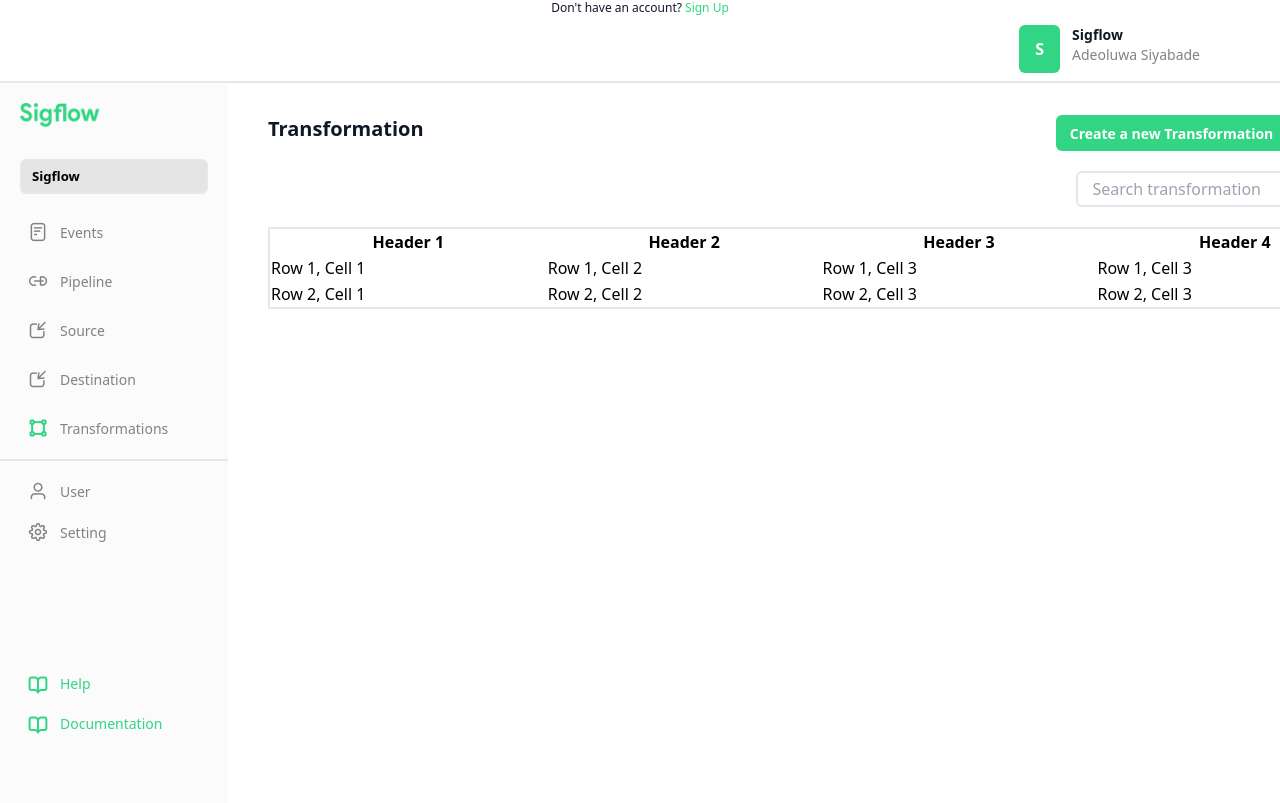
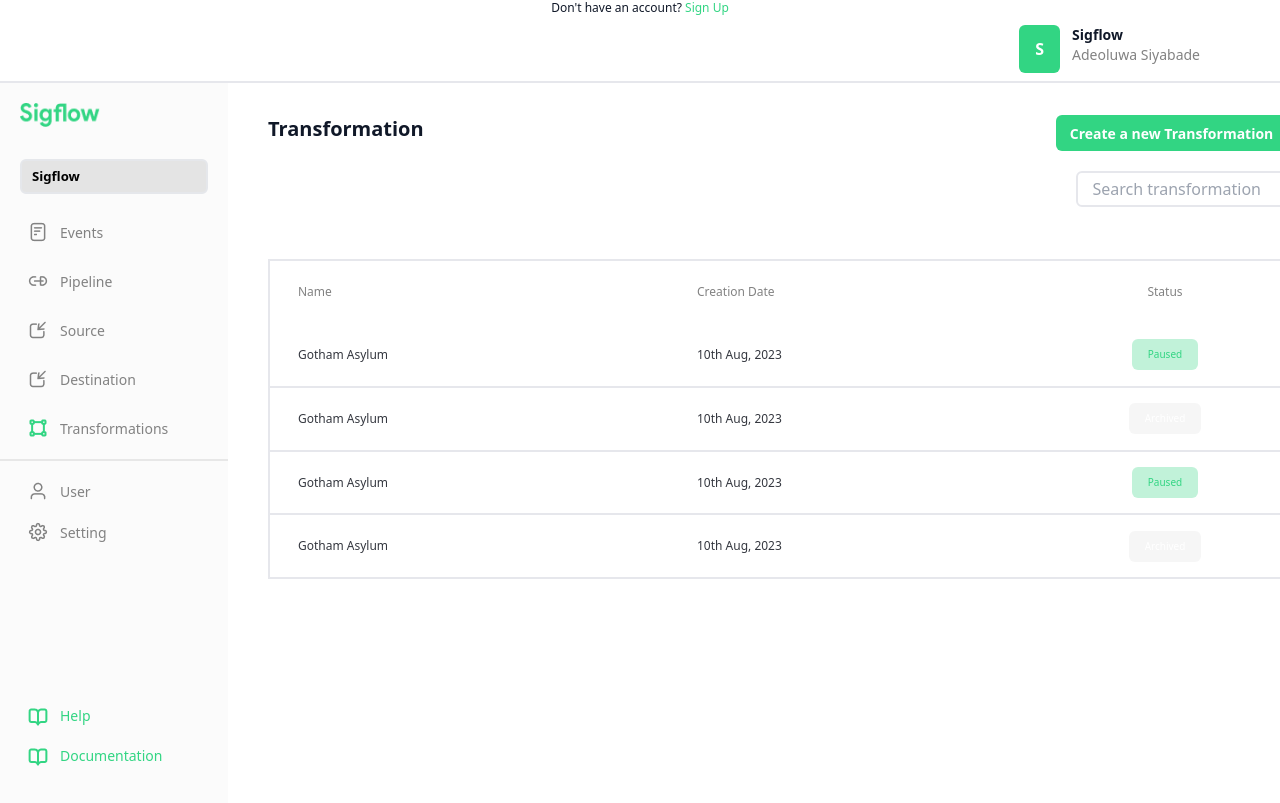
Before and after one commit to Princessayomide53/SigFlow, a React (Create React App) app: page / in a window 1280 px wide. Shown: the part 605-1408 px from the top of the page. Built offline with nearby package versions, Linux system fonts and the light colour scheme.

Commit message:
almost done with the dashboard

```diff
--- a/src/components/Dashboard/Main.js
+++ b/src/components/Dashboard/Main.js
@@ -1,29 +1,88 @@
 import React from "react";
 import MiniMain from "./MiniMain";
+import { SlOptionsVertical } from "react-icons/sl";
 
 const Main = () => {
   return (
-    <section className="p-[2rem] max-w-[73rem] w-[73rem]">
+    <section className="p-[2rem] max-w-[73rem] w-[73rem] mx-auto">
       <MiniMain />
-      <article className="">
-        <table className="border-2 border-[#E6E7EC] m-auto w-[69.2rem]">
-          <tr>
-            <th>Header 1</th>
-            <th>Header 2</th>
-            <th>Header 3</th>
-            <th>Header 4</th>
+      <article className="m-auto py-[2rem]">
+        <table className="border-2 border-[#E6E7EC] mx-auto w-[69.2rem] h-[20rem] p-5">
+          <tr className="  w-[7rem] h-[3rem]">
+            <th className="text-start w-[25rem] px-7 text-[#828282] text-[0.75rem] font-medium">
+              Name
+            </th>
+            <th className="text-start w-[22rem] px-7 text-[#828282] text-[0.75rem] font-medium">
+              Creation Date
+            </th>
+            <th className="text-[#828282] text-[0.75rem] font-medium text-center w-[18rem] px-7">
+              Status
+            </th>
+            {/* <th></th> */}
           </tr>
-          <tr className="w-full">
-            <td>Row 1, Cell 1</td>
-            <td>Row 1, Cell 2</td>
-            <td>Row 1, Cell 3</td>
-            <td>Row 1, Cell 3</td>
+          <tr className="w-[7rem] h-[3rem] text-center">
+            <td className="text-[#34373F] text-[0.75rem] font-normal text-start w-[25rem] px-7">
+              Gotham Asylum
+            </td>
+            <td className="text-[#34373F] text-[0.75rem] font-normal text-start w-[22rem] px-7">
+              10th Aug, 2023
+            </td>
+            <td className="font-medium text-center w-[18rem]">
+              <button className="text-[#32D583] bg-[#32D583] bg-opacity-30 rounded-md text-[0.625rem] px-4 py-2">
+                Paused
+              </button>
+            </td>
+            <td>
+              <SlOptionsVertical />
+            </td>
           </tr>
-          <tr>
-            <td>Row 2, Cell 1</td>
-            <td>Row 2, Cell 2</td>
-            <td>Row 2, Cell 3</td>
-            <td>Row 2, Cell 3</td>
+          <tr className="border-2  border-[#E6E7EC] text-center w-[7rem] h-[3rem]">
+            <td className="text-[#34373F] text-[0.75rem] font-normal text-start w-[25rem] px-7">
+              Gotham Asylum
+            </td>
+            <td className="text-[#34373F] text-[0.75rem] font-normal text-start w-[22rem] px-7">
+              10th Aug, 2023
+            </td>
+            <td className="text-center font-medium w-[18rem]">
+              <button className="bg-[#E0E0E0] text-white bg-opacity-30 rounded-md text-[0.625rem] px-4 py-2">
+                Archived
+              </button>
+            </td>
+            <td>
+              <SlOptionsVertical />
+            </td>
+          </tr>
+          <tr className="border-2 border-[#E6E7EC] text-center w-[7rem] h-[3rem]">
+            <td className="text-[#34373F] text-[0.75rem] font-normal text-start w-[25rem] px-7">
+              Gotham Asylum
+            </td>
+            <td className="text-[#34373F] text-[0.75rem] font-normal text-start w-[22rem] px-7">
+              10th Aug, 2023
+            </td>
+            <td className="rounded-lg  text-center w-[18rem] font-medium">
+              <button className="bg-[#32D583] text-[#32D583] bg-opacity-30 rounded-md text-[0.625rem] px-4 py-2">
+                Paused
+              </button>
+            </td>
+            <td>
+              <SlOptionsVertical />
+            </td>
+          </tr>
+          <tr className="border-2 border-[#E6E7EC] text-center w-[7rem] h-[3rem]">
+            <td className="text-[#34373F] text-[0.75rem] font-normal text-start w-[25rem] px-7">
+              Gotham Asylum
+            </td>
+            <td className="text-[#34373F] text-[0.75rem] font-normal text-start w-[22rem] px-7">
+              10th Aug, 2023
+            </td>
+            <td className="text-white  w-[18rem] text-center font-medium">
+              <button className="bg-[#E0E0E0] bg-opacity-30 rounded-md text-[0.625rem] px-4 py-2">
+                Archived
+              </button>
+            </td>
+            <td>
+              <SlOptionsVertical />
+            </td>
           </tr>
         </table>
       </article>
--- a/src/components/Dashboard/Sidebar.js
+++ b/src/components/Dashboard/Sidebar.js
@@ -32,7 +32,7 @@ const Sidebar = () => {
             </div>
           ))}
         </div>
-        <div className="space-y-5 pt-[7rem]">
+        <div className="space-y-5 pt-[9rem]">
           {books.map((items) => (
             <div className="flex gap-[0.75rem] mx-7">
               <img src={items.img} alt="" className="w-[1.25rem] h-[1.25rem]" />
```
